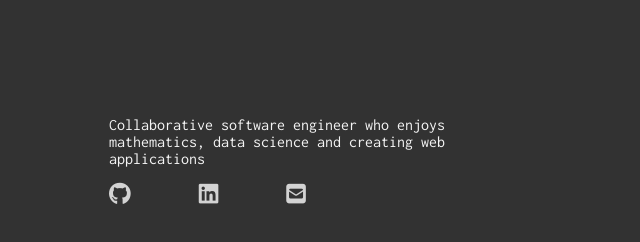
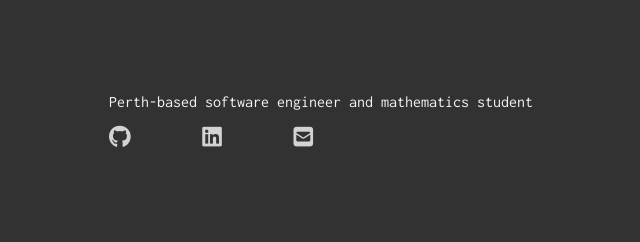
Before and after one commit to evnw/evnw.github.io, a plain HTML site: page about.html in a window 1280 px wide. Shown: the part 96-338 px from the top of the page, without its empty margins (83-723 px from the left). Drawn offline with nearby package versions, Linux system fonts and the light colour scheme.

Commit message:
Update about.html

```diff
--- a/about.html
+++ b/about.html
@@ -32,9 +32,9 @@
     </header>
 
     <div id="content">
-        <div id="intro">
+        <div>
             <p>
-                Collaborative software engineer who enjoys mathematics, data science and creating web applications
+                Perth-based software engineer and mathematics student
             <ul class="btns">
                 <li><a class="fa-brands fa-github" href="https://github.com/evnw" target="_blank"></a></li>
                 <li><a class="fa-brands fa-linkedin" href="https://www.linkedin.com/in/evan-willcocks/" target="_blank"></a>
```
